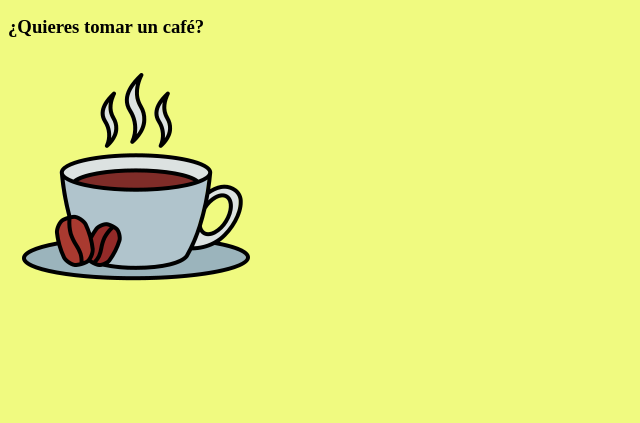
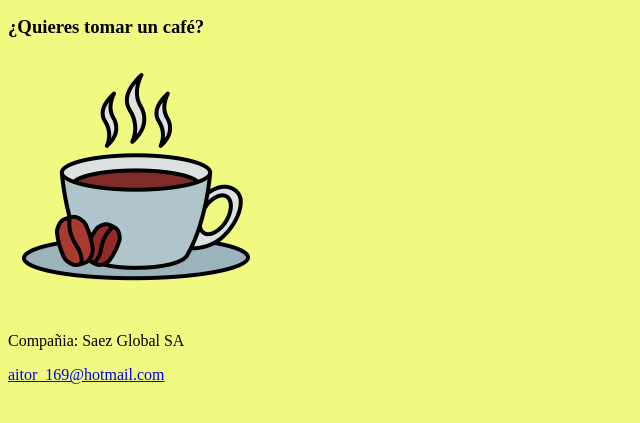
Before and after one commit to asaeztornay/Exercise_Unit5_website, a plain HTML site: page index.html in a window 1280 px wide. Shown: the part 101-524 px from the top of the page, without its empty margins (0-640 px from the left). Drawn offline with Linux system fonts and the light colour scheme.

Commit message:
Contact information

```diff
--- a/index.html
+++ b/index.html
@@ -12,4 +12,9 @@
 
 		<h3>¿Quieres tomar un café?</h3>
 		<img src="images/cafe.png" alt="Icono Cafe">
+
+		<footer>
+			<p>Compañia: Saez Global SA</p>
+			<p><a href="aitor_169@hotmail.com">aitor_169@hotmail.com</a></p>
+		</footer>
 	</body>
```
